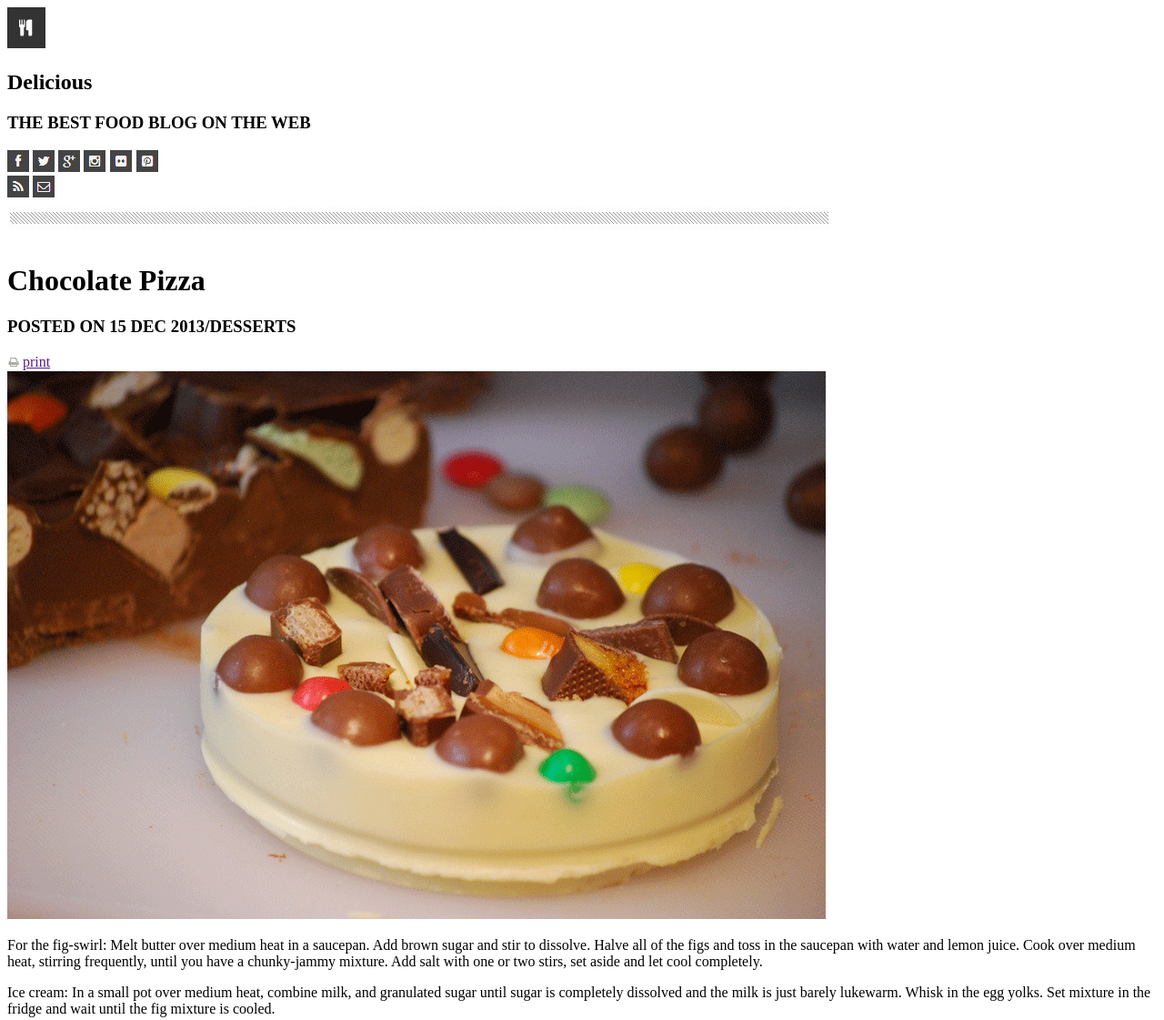
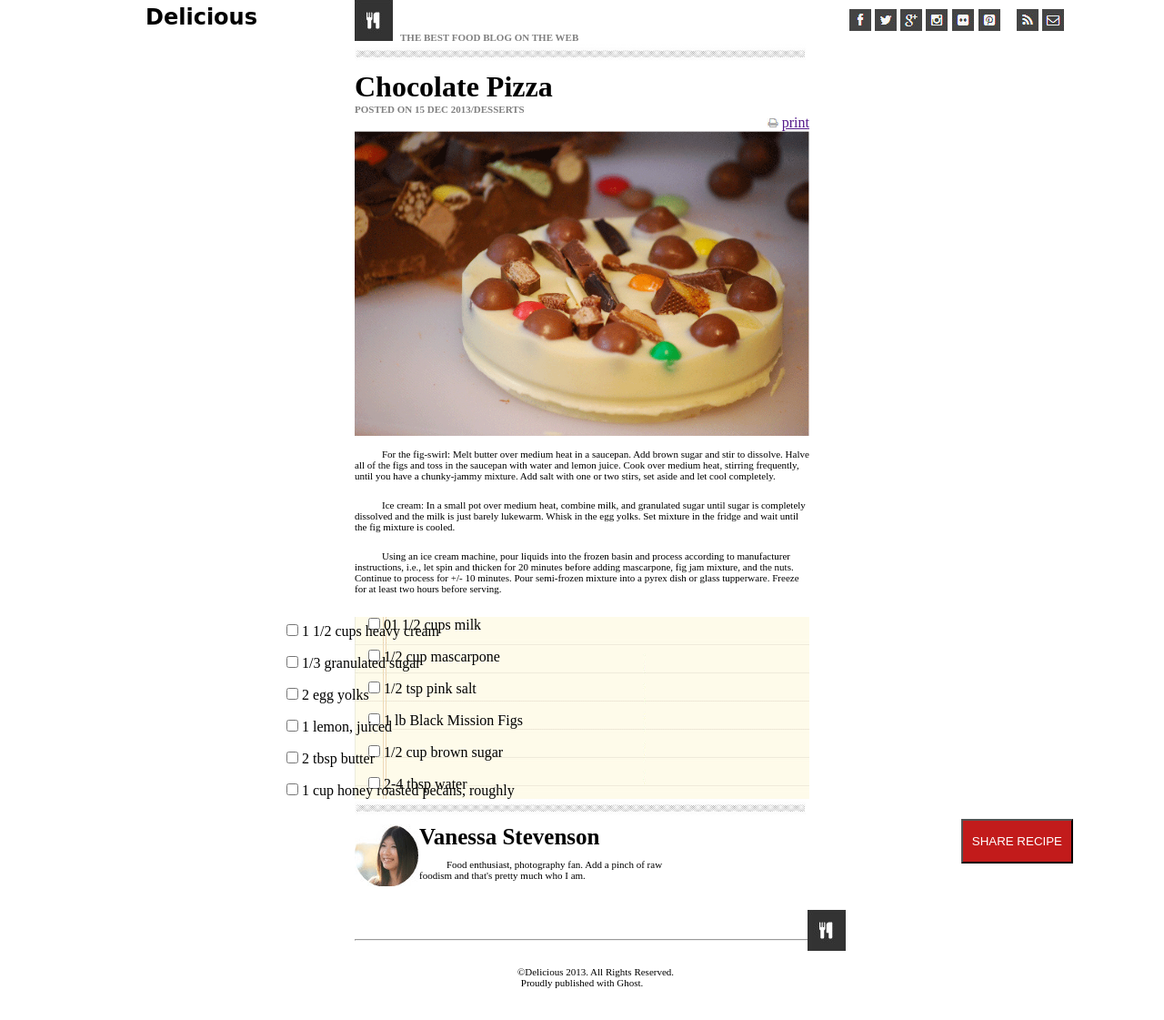
Before and after one commit to ahmadaburezeq1998/chocolate-pizza, a plain HTML site: page index.html in a window 1280 px wide. Shown: the top 1121 px of the page at 91% size. After the commit the page ends 1096 px from the top, so only its background shows below. Drawn offline with Linux system fonts and the light colour scheme.

Commit message:
fixed some issues

```diff
--- a/index.html
+++ b/index.html
@@ -15,14 +15,14 @@
 
 <body>
     <header>
-
+        <span>
         <div>
             <img src="img/logo.png" alt="logo">
-            <h2>Delicious</h2>
-            <h3>THE BEST FOOD BLOG ON THE WEB </h3>
+            <h2 id="Delicious">Delicious</h2>
+            <h3 id="tbf">THE BEST FOOD BLOG ON THE WEB </h3>
 
         </div>
-        <div>
+        <div id="div2">
             <img src="img/fb-icon.png" alt="facebook">
             <img src="img/twit-icon.png" alt="twitter">
             <img src="img/gp-icon.png" alt="google">
@@ -31,24 +31,28 @@
             <img src="img/pint-icon.png" alt="pint">
         </div>
 
-        <div>
+        <div id="div3">
             <img src="img/rss-icon.png" alt="rss">
             <img src="img/mail-icon.png" alt="mail">
         </div>
 
         <img src="img/breakline.jpg" alt="">
+    </span>
     </header>
 
+
     <main>
-        <h1>Chocolate Pizza</h1>
-        <h3>POSTED ON 15 DEC 2013/DESSERTS</h3>
-        <img src="img/print-icon.png" alt="print" > <a href="">print </a>
+        <h1 id="chocop">Chocolate Pizza</h1>
+        <h3 id="posted">POSTED ON 15 DEC 2013/DESSERTS</h3>
+        <span id="printspan">
+        <img   src="img/print-icon.png" alt="print" > <a href="">print </a>
+    </span >
         <br>
 
         <img src="img/choco-pizza.png" alt="">
 
 
-        <p>For the fig-swirl: Melt butter over medium heat in a saucepan. Add brown sugar and stir to dissolve. Halve
+        <p >For the fig-swirl: Melt butter over medium heat in a saucepan. Add brown sugar and stir to dissolve. Halve
             all
             of the figs and toss in the saucepan with water and lemon juice. Cook over medium heat, stirring frequently,
             until
@@ -66,47 +70,89 @@
             Freeze for
             at least two hours before serving.</p>
 
-            <div>
-                <div>
+            <div id="checkboxMainDiv">
+                <div id="check1">
+                    <div class="checkdivclass">
                         <input type="checkbox" id="vehicle1" name="vehicle1" value="Bike">
                     <label for="vehicle1">
                         01 1/2 cups milk </label><br>
+                    </div>
 
+
+                    <div class="checkdivclass">
                         <input type="checkbox" id="vehicle1" name="vehicle1" value="Bike">
                         <label for="vehicle1"> 1/2 cup mascarpone</label><br>
+                    </div>
 
+                    <div class="checkdivclass">
                         <input type="checkbox" id="vehicle1" name="vehicle1" value="Bike">
                     <label for="vehicle1"> 1/2 tsp pink salt</label><br>
+                    </div>
 
+
+
+                    <div class="checkdivclass">
                         <input type="checkbox" id="vehicle1" name="vehicle1" value="Bike">
                     <label for="vehicle1"> 1 lb Black Mission Figs</label><br>
+                    </div>
 
+                    <div class="checkdivclass">
                         <input type="checkbox" id="vehicle1" name="vehicle1" value="Bike">
                         <label for="vehicle1">1/2 cup brown sugar </label><br>
+                    </div>
 
+                    <div class="checkdivclass">
                         <input type="checkbox" id="vehicle1" name="vehicle1" value="Bike">
                         <label for="vehicle1"> 2-4 tbsp water</label><br>
+                    </div>
+
 
                 </div>
 
-                <div>
+
+
+
+
+
+
+
+
+
+                <div id="check2">
+                    <div class="checkdivclass">
                         <input type="checkbox" id="vehicle1" name="vehicle1" value="Bike">
-                    <label for="vehicle1"> 1 1/2 cups heavy cream</label><br>
+                    <label for="vehicle1">
+                        1 1/2 cups heavy cream </label><br>
+                    </div>
 
+
+                    <div class="checkdivclass">
                         <input type="checkbox" id="vehicle1" name="vehicle1" value="Bike">
                         <label for="vehicle1"> 1/3 granulated sugar</label><br>
+                    </div>
 
+                    <div class="checkdivclass">
                         <input type="checkbox" id="vehicle1" name="vehicle1" value="Bike">
                     <label for="vehicle1"> 2 egg yolks</label><br>
+                    </div>
 
+
+
+                    <div class="checkdivclass">
                         <input type="checkbox" id="vehicle1" name="vehicle1" value="Bike">
                     <label for="vehicle1"> 1 lemon, juiced</label><br>
+                    </div>
 
+                    <div class="checkdivclass">
                         <input type="checkbox" id="vehicle1" name="vehicle1" value="Bike">
-                    <label for="vehicle1"> 2 tbsp butter</label><br>
+                        <label for="vehicle1">2 tbsp butter </label><br>
+                    </div>
 
+                    <div class="checkdivclass">
                         <input type="checkbox" id="vehicle1" name="vehicle1" value="Bike">
-                    <label for="vehicle1"> 1 cup honey roasted pecans, roughly chopped</label><br>
+                        <label for="vehicle1"> 1 cup honey roasted pecans, roughly </label><br>
+                    </div>
+
 
                 </div>
             </div>
@@ -116,10 +162,10 @@
             <img src="img/breakline.jpg" alt="">
 
             <div>
-                <img src="img/van-pic.png" alt="">
-                <h2>Vanessa Stevenson</h2>
-                <h3>Food enthusiast, photography fan. Add a pinch of raw foodism and that's
-                    pretty much who I am.</h3>
+                <img src="img/van-pic.png" alt="" id="vanimg">
+                <h2 id="vanname">Vanessa Stevenson</h2>
+                <p id="vandesc">Food enthusiast, photography fan. Add a pinch of raw <br> foodism and that's
+                    pretty much who I am.</p>
 
                     <button>SHARE RECIPE</button>
 
@@ -127,15 +173,19 @@
 
 
             </div>
+
+            <br>
+            <br>
+            <br>
     </main>
 
     <footer>
         <hr>
-        <img src="img/logo.png" alt="">
+        <img src="img/logo.png" alt="" id="lastimg">
         <br>
 
-        &copy;Delicious © 2013. All Rights Reserved.
-        Proudly published with Ghost.
+        <p id="lastpar">&copy;Delicious 2013. All Rights Reserved. <br>
+                 Proudly published with Ghost.</p>
     </footer>
 </body>
 
--- a/style.css
+++ b/style.css
@@ -0,0 +1,123 @@
+*{
+    max-width: 500px;
+    margin: auto;
+}
+
+header div  {
+    display: inline-block;
+
+}
+#Delicious{
+    font-family: cursive;
+    display: inline-block;
+    margin: 0px;
+
+
+    position:absolute;
+    top:5px;
+    left:160px;
+}
+
+#tbf{
+    position:absolute;
+    top:35px;
+    margin-top: 0cm;
+    font-size: 11px;
+    padding-right: 100px;
+    padding-left: 50px;
+    color: gray;
+}
+
+#div2{
+    position:absolute;
+    top:10px;
+    right:180px;
+ }
+
+#div3{
+    position:absolute;
+   top:10px;
+   right:110px;
+}
+
+#chocop{
+    font-weight: bolder ;
+    font-family: 'Times New Roman', Times, serif;
+}
+
+#posted{
+    font-size: 11px;
+    color: gray;
+}
+
+#printspan{
+    float: right;
+}
+
+
+p{
+    text-indent: 30px;
+    padding-top: 10px;
+    padding-bottom: 10px;
+    font-size: 11px;
+
+}
+
+#checkboxMainDiv{
+    background-image:url("img/list-bg.png");
+    height: 200px;
+
+}
+/*
+#check1{
+    position: absolute;
+    margin-left: 10px;
+} */
+
+.checkdivclass{
+    height: 20px;
+    margin: 15px 20px 10px 15px;
+}
+
+#check2{
+    position: absolute;
+    left: 300px;
+    top: 670px;
+
+
+}
+
+label {
+   padding-top: 40px;
+}
+#vanimg{
+    float: left;
+}
+
+#vanname{
+    font-size: 25px;
+}
+#vandesc{
+    font-size: 11px;
+
+}
+
+button{
+    position: absolute;
+    right: 100px;
+    top: 900px;
+    padding: 15px 10px;
+    background-color: rgb(194, 27, 27);
+    color: white;
+}
+
+#lastimg{
+    position: absolute;
+    right: 350px;
+    top: 1000px;
+}
+
+#lastpar{
+    text-align: center;
+    justify-content: center;
+}
```
Lines whose indentation alone changed are shown as unchanged.
